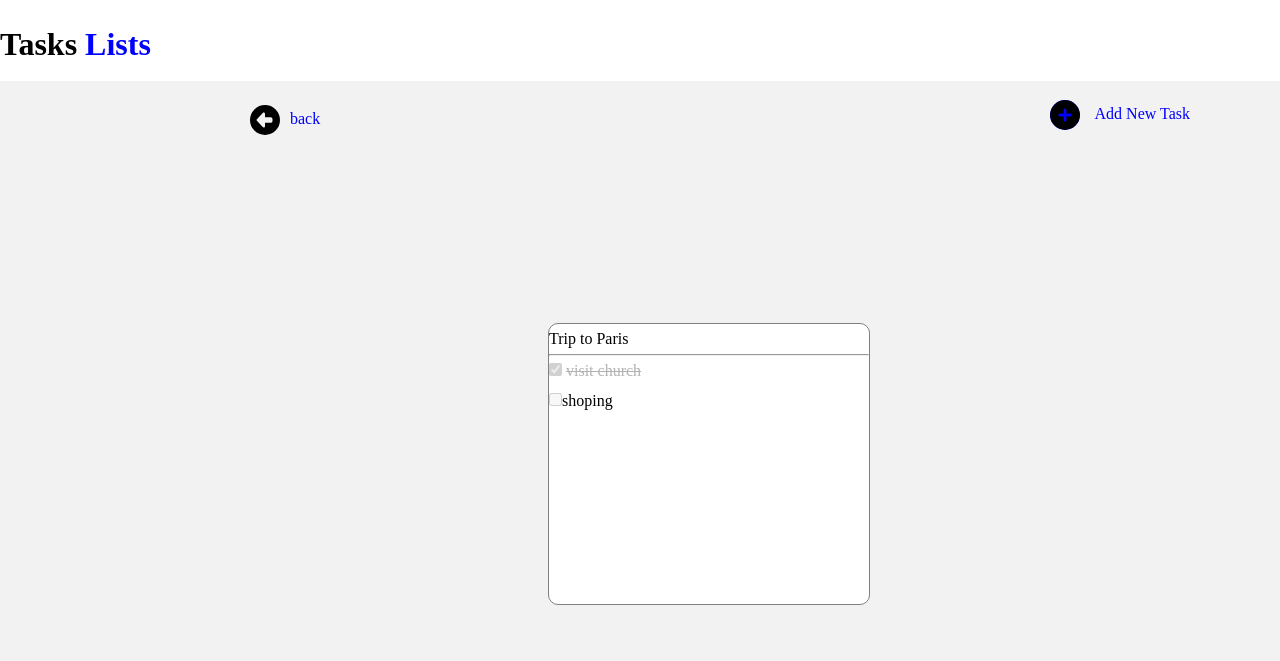
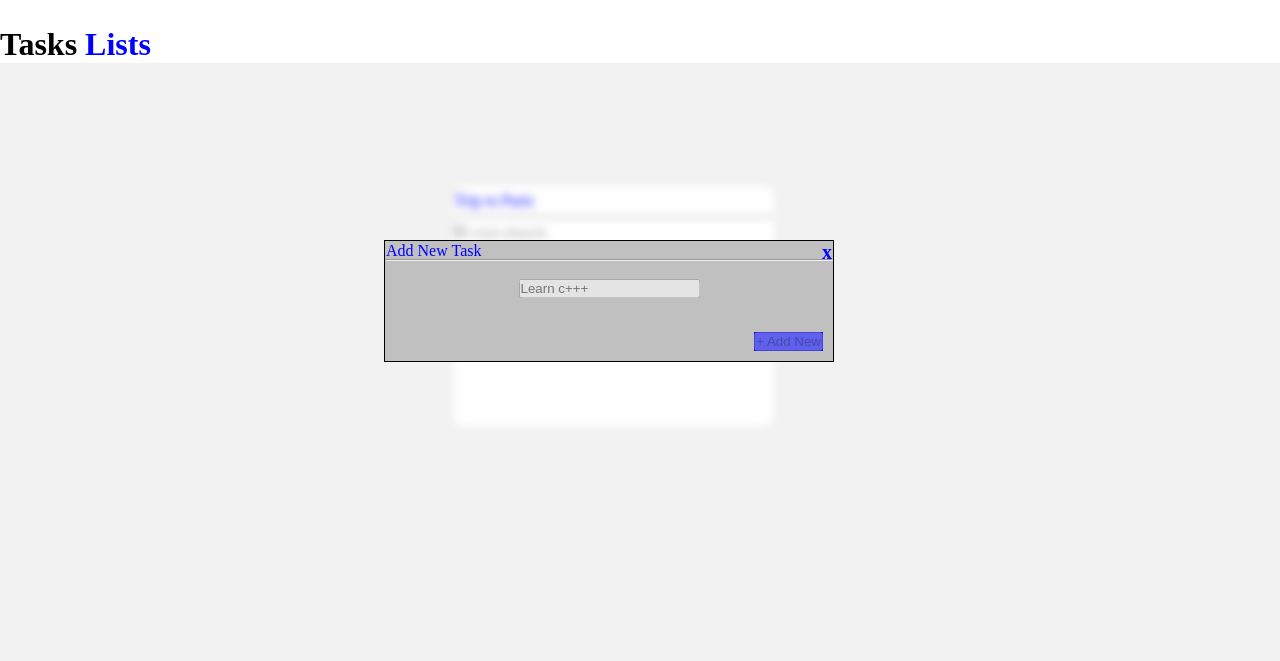
Before and after one commit to ayushsingh3007/project_2, a plain HTML site: page index3.html in a window 1280 px wide. Drawn offline with Linux system fonts and the light colour scheme.

Commit message:
Update index3.html

```diff
--- a/index3.html
+++ b/index3.html
@@ -1,37 +1,36 @@
 <!DOCTYPE html>
 <html>
-<head><meta charset="utf-8">
+<head><link rel="stylesheet" type="text/css" href="./style.css">
+	<link rel="stylesheet" type="text/css" href="./style1.css">
+	<meta charset="utf-8">
 	<meta name="viewport" content="width=device-width, initial-scale=1.0">
-	<link rel="stylesheet" type="text/css" href="./style.css">
 	<title></title>
 </head>
-<body class="bodyindex2">
-<div>
-	<div class="heading">
-		<h1 ><span id="color1">Tasks</span>
+<body id="bgcolor">
+		<div><h1 class="heading">
+<span id="color1">Tasks</span>
 			<span id="color2">Lists</span></h1><br>
-			<a href="./index.html" class="anchor"><svg xmlns="http://www.w3.org/2000/svg" class="iconindex2" viewBox="0 0 512 512"><!--! Font Awesome Pro 6.4.0 by @fontawesome - https://fontawesome.com License - https://fontawesome.com/license (Commercial License) Copyright 2023 Fonticons, Inc. --><path d="M512 256A256 256 0 1 0 0 256a256 256 0 1 0 512 0zM217.4 376.9L117.5 269.8c-3.5-3.8-5.5-8.7-5.5-13.8s2-10.1 5.5-13.8l99.9-107.1c4.2-4.5 10.1-7.1 16.3-7.1c12.3 0 22.3 10 22.3 22.3l0 57.7 96 0c17.7 0 32 14.3 32 32l0 32c0 17.7-14.3 32-32 32l-96 0 0 57.7c0 12.3-10 22.3-22.3 22.3c-6.2 0-12.1-2.6-16.3-7.1z"/></svg></a>
-			<div class="texticon2">
-<a href="./index.html" class="anchor">back</a>
-
-	</div>
-
-	<a href="./index1.html" class="anchor"><svg xmlns="http://www.w3.org/2000/svg"  class="icons" viewBox="0 0 512 512" ><!--! Font Awesome Pro 6.4.0 by @fontawesome - https://fontawesome.com License - https://fontawesome.com/license (Commercial License) Copyright 2023 Fonticons, Inc. --><path d="M256 512A256 256 0 1 0 256 0a256 256 0 1 0 0 512zM232 344V280H168c-13.3 0-24-10.7-24-24s10.7-24 24-24h64V168c0-13.3 10.7-24 24-24s24 10.7 24 24v64h64c13.3 0 24 10.7 24 24s-10.7 24-24 24H280v64c0 13.3-10.7 24-24 24s-24-10.7-24-24z"/></svg ></a>
 
 
 
-	<div class="icontext">
-			<a href="./index1.html" class="anchor">Add New Task</a>
+
+		</div>
 
 
-
-	 <div class="index2container">
-
-	 	<div class="index2item"> Trip to Paris<hr>
+	<div class="index1">
+	 <div class="flex_container index3" id="index1_parent">
+	 	<div class="flex_item index3item"><a href="./index2.html" class="anchor">
+	 		Trip to Paris</a> <hr>
 	 		<p><input type="checkbox" name="check" disabled="check" checked="">
 	 			<span class="line">visit church</span>
 	 			 </p>
 	 			 <p><input type="checkbox" disabled=""  name="check">shoping</p>
-	 			</div></div></div></div>
+	 			</div>
+	 			 </div></div>
+   	   	      <div  class="containernav index3nav">
+       <div class="item1"><a href="./index2.html" class="anchor"> Add New Task</a></div><div class="item2"><a href="./index2.html" class="anchor"> x</a></div><hr><br><div class="item3"><input type="text" name="texta" disabled="" placeholder="Learn c+++"></div><div class="item4"><input type="submit" name="submitnow" value="+ Add New" disabled=""></div></div>
+
+
 </body>
+
 </html>
```
